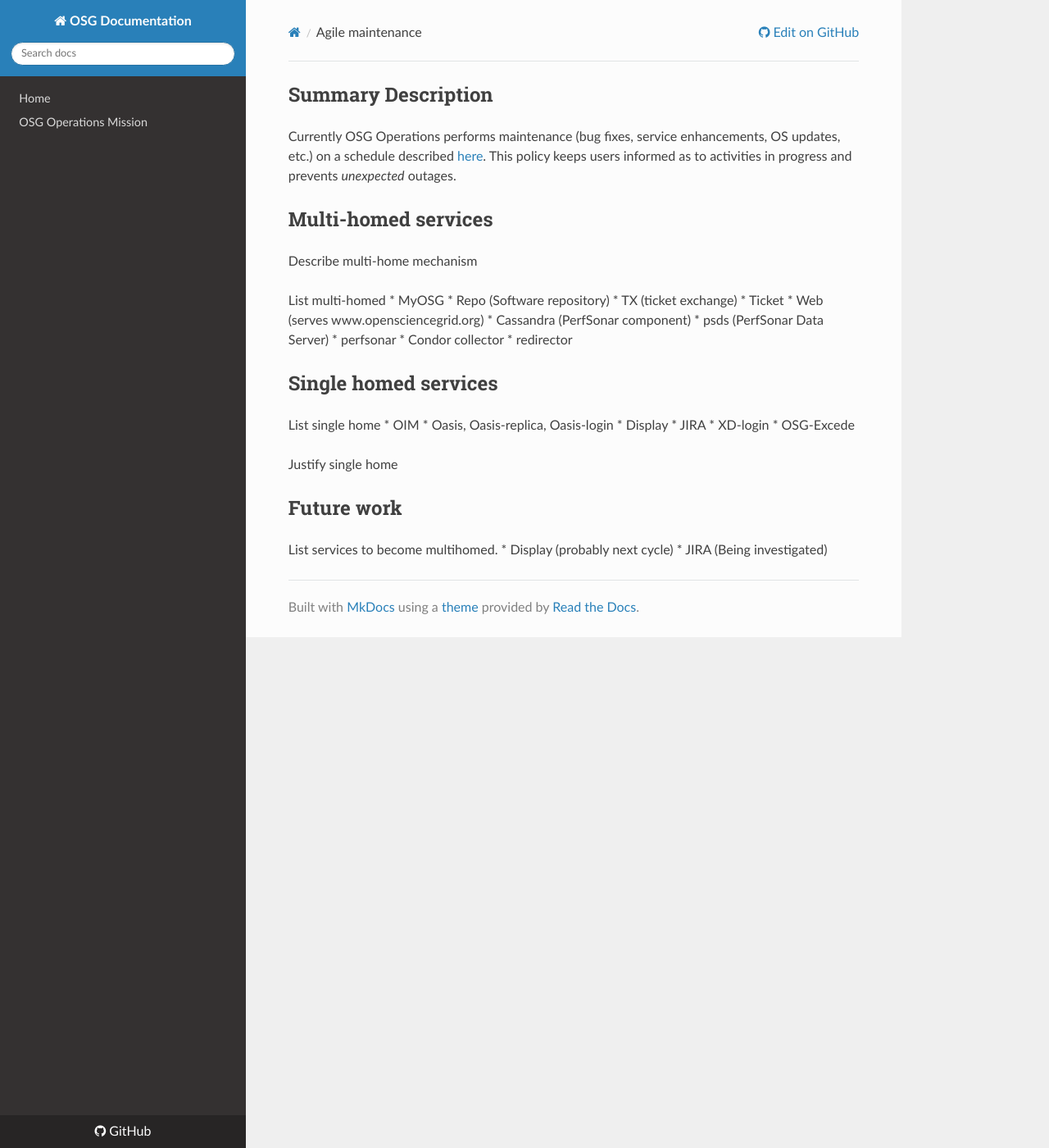
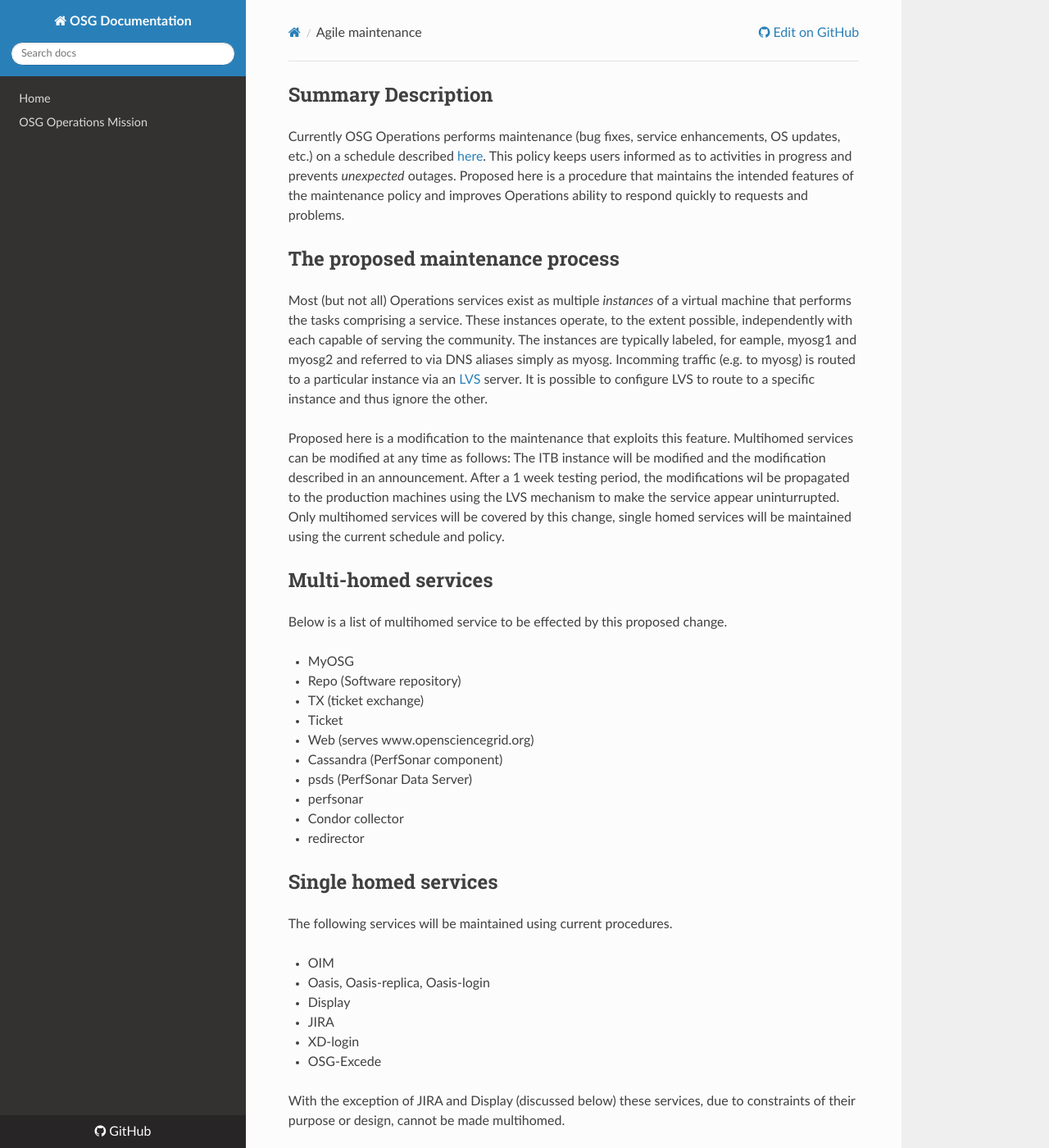
Before and after one commit to osg-htc/operations, an MkDocs documentation site: the page built from docs/agile_maintenance.md, in a window 1280 px wide and 1400 px high. Shown: the whole window at 82% size. Built offline with MkDocs 1.6.1, drawn with Linux system fonts in a browser that asks for light colours; nearby versions of some CDN libraries; old or Windows-style settings are respelled for this version of MkDocs; some of the changed text lies outside the part shown.

Commit message:
Update agile_maintenance.md

```diff
--- a/docs/agile_maintenance.md
+++ b/docs/agile_maintenance.md
@@ -2,13 +2,28 @@
 
 Currently OSG Operations performs maintenance (bug fixes, service enhancements, OS updates, etc.)
 on a schedule described [here](Tom, Link please). This policy keeps users informed as to activities
-in progress and prevents *unexpected* outages.
+in progress and prevents *unexpected* outages. Proposed here is a procedure that maintains the intended
+features of the maintenance policy and improves Operations ability to respond quickly to requests and problems.
+
+## The proposed maintenance process
+
+Most (but not all) Operations services exist as multiple *instances* of a virtual machine that performs
+the tasks comprising a service. These instances operate, to the extent possible, independently with each
+capable of serving the community. The instances are typically labeled, for eample, myosg1 and myosg2
+and referred to via DNS aliases simply as myosg. Incomming traffic (e.g. to myosg) is routed to a particular
+instance via an [LVS](http://www.linuxvirtualserver.org/) server. It is possible to configure LVS to route
+to a specific instance and thus ignore the other.
+
+Proposed here is a modification to the maintenance that exploits this feature. Multihomed services can be
+modified at any time as follows: The ITB instance will be modified and the modification described in an announcement.
+After a 1 week testing period, the modifications wil be propagated to the production machines using
+the LVS mechanism to make the service appear uninturrupted. Only multihomed services will be covered by
+this change, single homed services will be maintained using the current schedule and policy.
 
 ## Multi-homed services
 
-Describe multi-home mechanism
+Below is a list of multihomed service to be effected by this proposed change.
 
-List multi-homed
    * MyOSG
    * Repo (Software repository)
    * TX (ticket exchange)
@@ -22,7 +37,8 @@ List multi-homed
 
 ## Single homed services
 
-List single home
+The following services will be maintained using current procedures.
+
    * OIM
    * Oasis, Oasis-replica, Oasis-login
    * Display
@@ -30,10 +46,11 @@ List single home
    * XD-login
    * OSG-Excede
 
-Justify single home
+With the exception of JIRA and Display (discussed below) these services, due to constraints of their
+purpose or design, cannot be made multihomed.
 
 ## Future work
 
-List services to become multihomed.
-   * Display (probably next cycle)
-   * JIRA (Being investigated)
+We intend to upgrade the following services to be multihomed.
+   * Display, this is beleived to be a trivial task and is scheduled for the next maintenance cycle.
+   * JIRA, We are investigating what is involved in making this multihomed. To date there are no known showstoppers.
```
